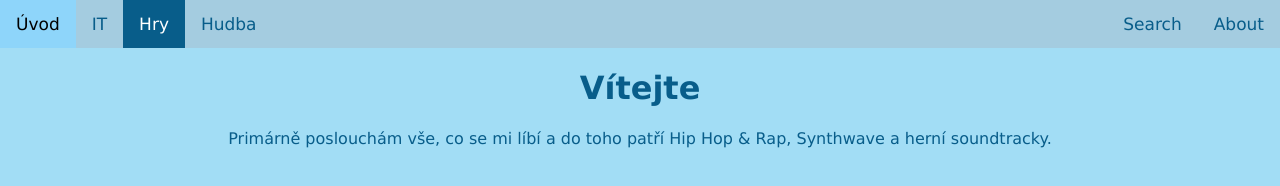
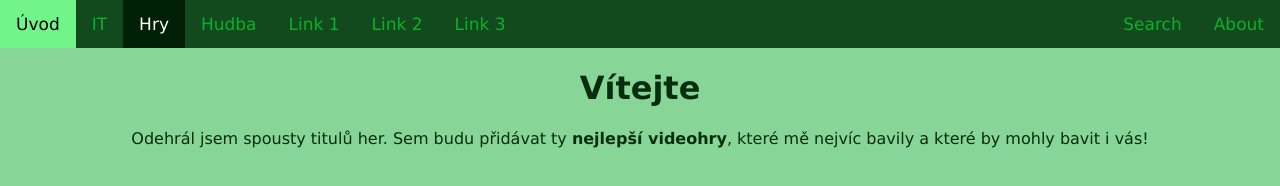
Before and after one commit to l1fsec/pliska.webimage-1.0, a plain HTML site: page games.htm in a window 1280 px wide. Drawn offline with Linux system fonts and the light colour scheme.

Commit message:
Barvy stránek a content
Upraveno

```diff
--- a/games.htm
+++ b/games.htm
@@ -6,8 +6,9 @@
 	<meta name="Description" content="Můj osobní blog a moje projekty">
 	<meta name="keywords" content="blog, škola, osobní">
 	<meta name="viewport" content="width=device-width, initial-scale=1.0">
-	<link rel="stylesheet" type="text/css" href="style.css">
-	<title>Jan Pliska - hlavní stránka</title>
+	<link rel="stylesheet" type="text/css" href="styleGames.css">
+  <!-- styleGames.css belongs to games.htm -->
+	<title>Hry</title>
 </head>
 <body>
 <div class="topnav">
@@ -15,6 +16,11 @@
   <a href="it.htm">IT</a>
   <a class="active" href="games.htm"> Hry </a>
    <a href="music.htm">Hudba</a>
+    <div class="dropdown-content">
+      <a href="#">Link 1</a>
+      <a href="#">Link 2</a>
+      <a href="#">Link 3</a>
+    </div>
 
   <div class="topnav-right">
     <a href="#search">Search</a>
@@ -23,7 +29,7 @@
 </div>
 
 <h1>Vítejte</h1>
-<p>Primárně poslouchám vše, co se mi líbí a do toho patří Hip Hop & Rap, Synthwave a herní soundtracky.</p>
+<p>Odehrál jsem spousty titulů her. Sem budu přidávat ty <b>nejlepší videohry</b>, které mě nejvíc bavily a které by mohly bavit i vás!</p>
 
 
 
--- /dev/null
+++ b/styleGames.css
@@ -0,0 +1,34 @@
+body {
+background-color: #87d697;
+font-family: Verdana, Arial, sans-serif;
+color:#062e0e;
+margin: 0;
+text-align: center;
+}
+.topnav {
+  overflow: hidden;
+  background-color: #124a1d;
+}
+
+.topnav a {
+  float: left;
+  color: #0bb02b;
+  text-align: center;
+  padding: 14px 16px;
+  text-decoration: none;
+  font-size: 17px;
+}
+
+.topnav a:hover {
+  background-color: #71f58a;
+  color: black;
+}
+
+.topnav a.active {
+  background-color: #012107;
+  color: white;
+}
+
+.topnav-right {
+  float: right;
+}
--- /dev/null
+++ b/styleMusic.css
@@ -0,0 +1,41 @@
+body {
+background-color: #ebb0f5;
+font-family: Verdana, Arial, sans-serif;
+color: #462e4a;
+margin: 0;
+}
+h1, p {
+text-align: center;
+}
+
+
+
+
+
+.topnav {
+  overflow: hidden;
+  background-color: #944791;
+}
+
+.topnav a {
+  float: left;
+  color: #360133;
+  text-align: center;
+  padding: 14px 16px;
+  text-decoration: none;
+  font-size: 17px;
+}
+
+.topnav a:hover {
+  background-color: #d468cf;
+  color: black;
+}
+
+.topnav a.active {
+  background-color: #f5baf2;
+  color: white;
+}
+
+.topnav-right {
+  float: right;
+}
```
Also changed, not shown: it.htm (+7 -3 lines), music.htm (+4 -4 lines).
